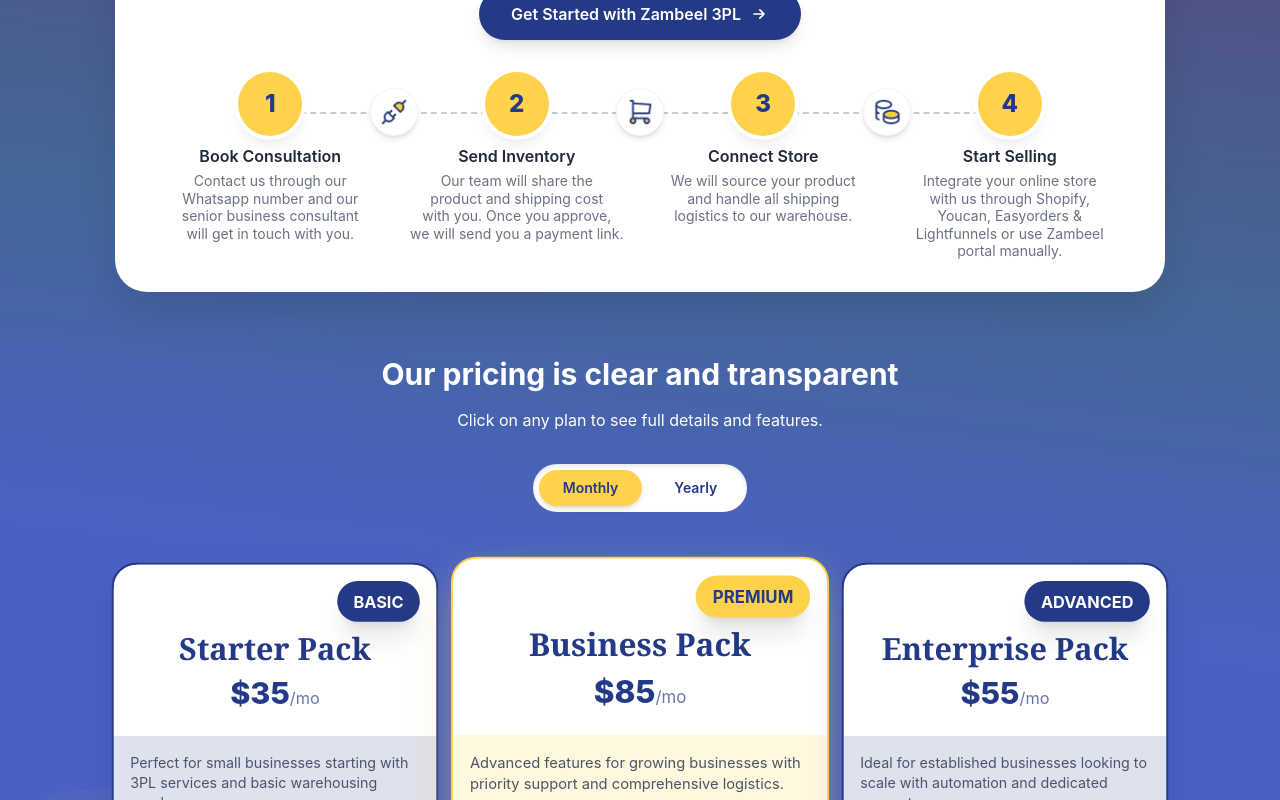
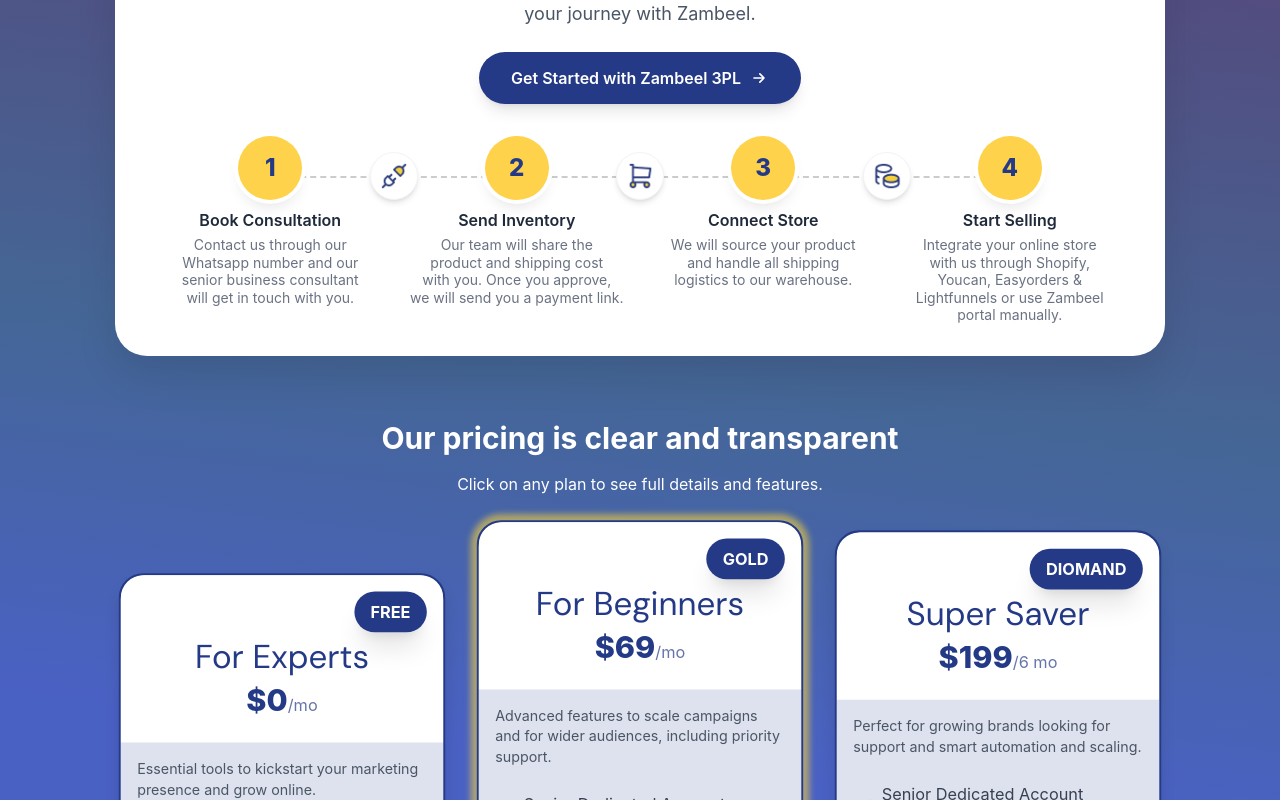
Before and after one commit to uzairhassan375/Zambeel-new-website, a React (Vite) app: page /zambeel-3pl in a window 1280 px wide. Shown: the part 2000-2800 px from the top of the page. Built offline with nearby package versions, Linux system fonts and the light colour scheme.

Commit message:
done pricing card fixes

```diff
--- a/src/components/PricingCard.jsx
+++ b/src/components/PricingCard.jsx
@@ -5,7 +5,7 @@
 const EXPANDED_HEIGHT = 500; // Fixed height when the card is fully expanded
 
 // --- Pricing Card Component ---
-const PricingCard = ({ plan, isMonthly, isActive, onClick }) => {
+const PricingCard = ({ plan, isMonthly, isActive, onClick, isLast = false, isMiddle = false, cardIndex = 0 }) => {
   const price = isMonthly ? plan.monthlyPrice : plan.yearlyPrice;
 
   // Determine card styling based on active state
@@ -41,19 +41,27 @@
         flex flex-col justify-start
         ${backgroundColor} ${borderColor}
         ${isPremium ? 'md:flex-[1.15] md:max-w-[360px]' : 'md:flex-1 md:max-w-[320px]'}
-        hover:scale-105 hover:-translate-y-2
+        md:hover:scale-105 md:hover:-translate-y-2
       `}
       style={{
         height: cardHeight,
         minHeight: minHeight,
         transform: isActive ? (isPremium ? 'scale(1.05) translateY(-8px)' : 'scale(1.02)') : 'scale(1)',
-        boxShadow: isActive
-          ? (isPremium
-              ? '0 20px 40px rgba(255, 210, 76, 0.4)'
-              : '0 15px 30px rgba(36, 58, 134, 0.2)')
+        boxShadow: isMiddle
+          ? '0px 0px 6px 6px #F4D03F99'
           : (isPremium
               ? '0 10px 20px rgba(255, 210, 76, 0.2)'
               : '0 10px 15px rgba(0,0,0,0.1)'),
+      }}
+      onMouseEnter={(e) => {
+        if (window.innerWidth >= 768 && isMiddle) {
+          e.currentTarget.style.boxShadow = '0px 0px 6px 6px #F4D03F99';
+        }
+      }}
+      onMouseLeave={(e) => {
+        if (window.innerWidth >= 768 && isMiddle) {
+          e.currentTarget.style.boxShadow = '0px 0px 6px 6px #F4D03F99';
+        }
       }}
     >
       {/* RENDER THE OVERFLOW TAG */}
@@ -63,13 +71,13 @@
       {!isActive && (
         <div className="flex flex-col items-center justify-center h-full w-full px-4 pt-4">
           {/* 1. Name: Made bigger (text-2xl) and less bold (font-semibold) */}
-          <p className="font-semibold text-2xl text-[#243a86] mb-1 mt-6" style={{ fontFamily: 'Georgia, serif' }}>
+          <p className="font-normal text-[#243a86] mb-1 mt-6 leading-[100%] tracking-[0] text-center" style={{ fontFamily: 'DM Sans, sans-serif', fontSize: '32.44px' }}>
             {plan.name}
           </p>
           {/* 2. Price: Stays after the pack name */}
           <div className={`text-2xl font-extrabold text-[#243a86]`}>
             {price}
-            <span className="text-base font-normal opacity-100">/mo</span>
+            <span className="text-base font-normal opacity-100">{isLast ? '/6 mo' : '/mo'}</span>
           </div>
         </div>
       )}
@@ -80,13 +88,13 @@
           {/* TOP SECTION - White Background with Pack Name and Price */}
           <div className="bg-white px-4 pt-16 pb-6 flex flex-col items-center justify-center rounded-t-3xl">
             {/* Name (Plan Name) - Centered */}
-            <p className={`font-semibold text-3xl text-[#243a86] mb-2`} style={{ fontFamily: 'Georgia, serif' }}>
+            <p className={`font-normal text-[#243a86] mb-2 leading-[100%] tracking-[0] text-center`} style={{ fontFamily: 'DM Sans, sans-serif', fontSize: '32.44px' }}>
               {plan.name}
             </p>
             {/* Price (Money) - Below pack name, centered */}
             <div className={`text-3xl font-extrabold text-[#243a86]`}>
               {price}
-              <span className={`text-base font-normal opacity-70`}>/mo</span>
+              <span className={`text-base font-normal opacity-70`}>{isLast ? '/6 mo' : '/mo'}</span>
             </div>
           </div>
 
@@ -119,7 +127,7 @@
                   : '0 4px 15px rgba(36, 58, 134, 0.4)',
               }}
             >
-              Get Started →
+              {cardIndex === 0 ? 'Get Started' : cardIndex === 1 ? 'Buy Gold plan' : cardIndex === 2 ? 'Buy Diamond plan' : 'Get Started'} →
             </button>
           </div>
         </div>
--- a/src/components/PricingSection.jsx
+++ b/src/components/PricingSection.jsx
@@ -51,42 +51,24 @@
           {subtitle}
         </p>
 
-        {/* Billing Switch */}
-        {showBillingToggle && (
-          <div
-            className="flex items-center justify-center gap-2 mt-4 mb-14 bg-white p-1.5 rounded-full w-max mx-auto shadow-inner"
-            style={{ boxShadow: "inset 0 2px 4px rgba(0,0,0,0.1)" }}
-          >
-            <button
-              onClick={() => setIsMonthly(true)}
-              className={`px-6 py-2 rounded-full text-sm font-semibold transition-all duration-300 ${
-                isMonthly ? "bg-[#ffd24c] text-[#243a86] shadow-md" : "bg-white text-[#243a86]"
-              }`}
-            >
-              Monthly
-            </button>
-            <button
-              onClick={() => setIsMonthly(false)}
-              className={`px-6 py-2 rounded-full text-sm font-semibold transition-all duration-300 ${
-                !isMonthly ? "bg-[#ffd24c] text-[#243a86] shadow-md" : "bg-white text-[#243a86]"
-              }`}
-            >
-              Yearly
-            </button>
-          </div>
-        )}
-
         {/* Card Layout - Vertical on mobile, horizontal on desktop */}
         <div className="flex flex-col md:flex-row gap-12 md:gap-6 items-center justify-center w-full max-w-7xl mx-auto">
-          {plans.map((plan, idx) => (
+          {plans.map((plan, idx) => {
+            const middleIndex = Math.floor(plans.length / 2);
+            const isMiddle = idx === middleIndex;
+            return (
               <PricingCard
                 key={idx}
                 plan={plan}
                 isMonthly={isMonthly}
                 isActive={isDesktop ? true : activeIndex === idx}
                 onClick={() => setActiveIndex(idx)}
+                isLast={idx === plans.length - 1}
+                isMiddle={isMiddle}
+                cardIndex={idx}
               />
-          ))}
+            );
+          })}
         </div>
       </div>
     </section>
--- a/src/components/dropshiping_components/TrendingProducts.jsx
+++ b/src/components/dropshiping_components/TrendingProducts.jsx
@@ -75,7 +75,7 @@
       }}
     >
       <div className="max-w-[1050px] mx-auto text-center">
-        <h2 className="text-3xl font-bold mb-10 text-white tracking-wide">
+        <h2 className="text-[36px] font-bold leading-[100%] tracking-[0] text-center text-white mb-10" style={{ fontFamily: 'DM Sans, sans-serif' }}>
           Trending Dropshipping Products this week
         </h2>
 
--- a/src/components/dropshiping_components/WhereTS.jsx
+++ b/src/components/dropshiping_components/WhereTS.jsx
@@ -66,7 +66,7 @@
         }}
       >
         {/* Title */}
-        <h2 className="text-3xl font-bold mb-3 md:mb-4 text-[#243a86]">
+        <h2 className="text-[36px] font-bold leading-[100%] tracking-[0] text-center text-black mb-3 md:mb-4" style={{ fontFamily: 'DM Sans, sans-serif' }}>
           {title}
         </h2>
 
--- a/src/pages/DropshippingPage.jsx
+++ b/src/pages/DropshippingPage.jsx
@@ -32,15 +32,15 @@
     >
       {/* ================= HERO SECTION ================= */}
       <section className="pb-8 md:pb-8 text-center relative pt-24 md:pt-28">
-        <h3 className="text-2xl sm:text-3xl md:text-4xl lg:text-5xl font-bold text-white mb-4 md:mb-6">Zambeel Dropshipping</h3>
-        <p className="text-lg sm:text-xl md:text-2xl text-white font-normal mb-2 md:mb-3 italic">Start Dropshipping in Largest COD Markets</p>
-        <div className="mb-6 md:mb-8">
-          <p className="text-sm sm:text-base md:text-lg text-white/95 max-w-3xl mx-auto leading-relaxed px-2 min-h-[60px] md:min-h-[72px] transition-opacity duration-500">
+        <h3 className="text-[44px] font-[800] leading-[100%] tracking-[0.02em] text-center text-white mb-4 md:mb-6" style={{ fontFamily: 'DM Sans, sans-serif' }}>Zambeel Dropshipping</h3>
+        <p className="text-[30px] font-normal italic leading-[100%] tracking-[0] text-center text-white mb-2 md:mb-3" style={{ fontFamily: 'DM Sans, sans-serif' }}>Start Dropshipping in Largest COD Markets</p>
+        <div>
+          <p className="text-[20px] font-normal italic leading-[100%] tracking-[0] text-center text-white/95 max-w-3xl mx-auto px-2 min-h-[60px] md:min-h-[40px] transition-opacity duration-500 mb-0" style={{ fontFamily: 'DM Sans, sans-serif' }}>
             {carouselTexts[currentTextIndex]}
           </p>
         </div>
         {/* Carousel dots */}
-        <div className="flex justify-center gap-2 mb-8">
+        <div className="flex justify-center gap-2 mb-4 -mt-2">
           {carouselTexts.map((_, index) => (
             <div
               key={index}
@@ -53,17 +53,23 @@
             ></div>
           ))}
         </div>
+        {/* Get Started Button */}
+        <div className="flex justify-center mb-8">
+          <button className="bg-[#ffd24c] text-[#243a86] font-bold px-8 py-3 rounded-full hover:bg-[#ffc933] transition-all duration-300 shadow-lg text-base md:text-lg">
+            Get Started
+          </button>
+        </div>
         {/* UAE/KSA Box */}
         <div className="px-4 md:px-0">
           <div className="mx-auto rounded-[32px] shadow-lg max-w-lg overflow-hidden w-full" style={{boxShadow: '0 8px 32px rgba(36,58,134,0.18)'}}>
           {/* Top: Dropshipping available */}
-          <div className="bg-[#e3e7f6] px-4 pt-4 pb-2">
-            <p className="text-[#243a86] font-bold text-lg mb-6 text-center">Dropshipping currently available in</p>
-            <div className="flex items-center justify-center gap-8 md:gap-12">
+          <div className="bg-[#e3e7f6] px-4 pt-3 pb-2">
+            <p className="text-[#243a86] font-bold text-lg mb-3 text-center">Dropshipping currently available in</p>
+            <div className="flex items-center justify-center gap-6 md:gap-8">
               {/* UAE Flag */}
               <div className="flex flex-col items-center">
-                <div className="w-24 h-24 rounded-full flex items-center justify-center mb-1 shadow-md">
-                  <div className="w-16 h-16 rounded-full overflow-hidden relative">
+                <div className="w-20 h-20 rounded-full flex items-center justify-center mb-1 shadow-md">
+                  <div className="w-14 h-14 rounded-full overflow-hidden relative">
                     <div className="absolute inset-0 flex flex-col">
                       <div className="h-1/3 bg-green-600"></div>
                       <div className="h-1/3 bg-white"></div>
@@ -76,8 +82,8 @@
               </div>
               {/* KSA Custom Icon */}
               <div className="flex flex-col items-center">
-                <div className="w-24 h-24 rounded-full flex items-center justify-center mb-1 shadow-md">
-                  <svg viewBox="0 0 96 96" className="w-[90px] h-[90px]" xmlns="http://www.w3.org/2000/svg">
+                <div className="w-20 h-20 rounded-full flex items-center justify-center mb-1 shadow-md">
+                  <svg viewBox="0 0 96 96" className="w-[75px] h-[75px]" xmlns="http://www.w3.org/2000/svg">
                     <circle cx="48" cy="48" r="34" fill="#6DA544" />
                     <path d="M34 58C34 60.7614 36.2386 63 39 63H53C53 65.2091 54.7909 67 57 67H61C63.2091 67 65 65.2091 65 63V58H34Z" fill="#F0F0F0" />
                     <path d="M65 36V46C65 47.6569 63.6569 49 62 49V53C65.866 53 69 49.866 69 46V36H65Z" fill="#F0F0F0" />
@@ -91,8 +97,8 @@
               </div>
               {/* Pakistan */}
               <div className="flex flex-col items-center">
-                <div className="w-24 h-24 rounded-full flex items-center justify-center mb-1 shadow-md">
-                  <svg viewBox="0 0 96 96" xmlns="http://www.w3.org/2000/svg" className="w-[90px] h-[90px]">
+                <div className="w-20 h-20 rounded-full flex items-center justify-center mb-1 shadow-md">
+                  <svg viewBox="0 0 96 96" xmlns="http://www.w3.org/2000/svg" className="w-[75px] h-[75px]">
                     <g clipPath="url(#clip-pk-top)">
                       <path d="M48 86C70.0914 86 88 68.0914 88 46C88 23.9086 70.0914 6 48 6C25.9086 6 8 23.9086 8 46C8 68.0914 25.9086 86 48 86Z" fill="#F0F0F0" />
                       <path d="M8 45.9997C8 61.1614 16.4358 74.3519 28.8695 81.1361V10.8633C16.4358 17.6475 8 30.838 8 45.9997Z" fill="#F0F0F0" />
@@ -114,9 +120,9 @@
           {/* Divider */}
           <div className="bg-[#e3e7f6] h-2"></div>
           {/* Bottom: Other services available */}
-          <div className="bg-gray-100 px-4 pt-2 pb-4 rounded-b-[32px]" style={{ filter: 'grayscale(100%)', opacity: 0.6 }}>
-            <p className="text-gray-500 font-bold text-lg mb-6 text-center">Other Zambeel services available in</p>
-            <div className="flex items-center justify-center gap-10">
+          <div className="bg-gray-100 px-4 pt-2 pb-3 rounded-b-[32px]" style={{ filter: 'grayscale(100%)', opacity: 0.6 }}>
+            <p className="text-gray-500 font-bold text-lg mb-3 text-center">Other Zambeel services available in</p>
+            <div className="flex items-center justify-center gap-6">
               {/* Qatar */}
               <div className="flex flex-col items-center">
                 <div className="w-10 h-10 rounded-full flex items-center justify-center mb-1 shadow" style={{ filter: 'grayscale(100%)' }}>
@@ -144,11 +150,6 @@
             </div>
           </div>
         </div>
-        {/* Decorative shapes (absolute, for visual effect) */}
-        <div className="absolute left-0 top-10 w-16 h-16 bg-[#fdd24d] opacity-30 rounded-xl rotate-12" style={{zIndex:1}}></div>
-        <div className="absolute left-32 top-40 w-14 h-14 bg-[#fdd24d] opacity-30 rounded-xl rotate-6" style={{zIndex:1}}></div>
-        <div className="absolute right-0 top-20 w-20 h-20 bg-[#fdd24d] opacity-30 rounded-xl -rotate-12" style={{zIndex:1}}></div>
-        <div className="absolute right-32 top-56 w-16 h-16 bg-[#fdd24d] opacity-30 rounded-xl rotate-3" style={{zIndex:1}}></div>
       </section>
 
       {/* ================= I GRID (Single Large Video Frame) ================= */}
@@ -193,45 +194,59 @@
         subtitle="Click on any plan to see full details and features."
         customPlans={[
           {
-            tag: "Basic",
-            name: "Starter Pack",
-            monthlyPrice: "$25",
-            yearlyPrice: "$22",
-            description: "Perfect for beginners starting their dropshipping journey with essential features.",
+            tag: "FREE",
+            name: "For Experts",
+            monthlyPrice: "$0",
+            yearlyPrice: "$0",
+            description: "Essential tools to kickstart your marketing presence and grow online.",
             features: [
-              { text: "Access to Product Catalog", included: true },
-              { text: "Basic Order Management", included: true },
-              { text: "Email Support", included: true },
-              { text: "Dedicated Account Manager", included: false },
-              { text: "Advanced Analytics & Reports", included: false },
+              { text: "Junior Account Manager", included: true },
+              { text: "Response time: Within 4 hours", included: true },
+              { text: "Whatsapp Group Access", included: false },
+              { text: "Winning Creativity & Strategy", included: false },
+              { text: "Bumper Trending Products", included: false },
+              { text: "Senior Business & market consultant", included: false },
+              { text: "Winning Creatived and Strategy", included: false },
+              { text: "Customised Packaging*", included: false },
+              { text: "Product Financing", included: false },
             ],
           },
           {
-            tag: "Premium",
-            name: "Business Pack",
-            monthlyPrice: "$75",
-            yearlyPrice: "$69",
-            description: "Advanced features for growing businesses with priority support and analytics.",
+            tag: "GOLD",
+            name: "For Beginners",
+            monthlyPrice: "$69",
+            yearlyPrice: "$207",
+            description: "Advanced features to scale campaigns and for wider audiences, including priority support.",
             features: [
-              { text: "Access to Product Catalog", included: true },
-              { text: "Advanced Order Management", included: true },
-              { text: "Priority Support", included: true },
-              { text: "Dedicated Account Manager", included: true },
-              { text: "Advanced Analytics & Reports", included: true },
+              { text: "Senior Dedicated Account Manager", included: true },
+              { text: "Response time: Within 30 minutes", included: true },
+              { text: "Whatsapp Group Access", included: true },
+              { text: "Exclusive Winning Product", included: true },
+              { text: "Winning Creatived & Strategy", included: true },
+              { text: "Bumper Trending Products", included: true },
+              { text: "Senior Business & market consultant", included: true },
+              { text: "Winning Creatived and Strategy", included: true },
+              { text: "Customised Packaging*", included: true },
+              { text: "Product Financing", included: true },
             ],
           },
           {
-            tag: "Advanced",
-            name: "Enterprise Pack",
-            monthlyPrice: "$45",
-            yearlyPrice: "$42",
-            description: "Ideal for established sellers looking to scale with automation and support.",
+            tag: "Diomand",
+            name: "Super Saver",
+            monthlyPrice: "$199",
+            yearlyPrice: "$447",
+            description: "Perfect for growing brands looking for support and smart automation and scaling.",
             features: [
-              { text: "Access to Product Catalog", included: true },
-              { text: "Advanced Order Management", included: true },
-              { text: "Priority Support", included: true },
-              { text: "Dedicated Account Manager", included: true },
-              { text: "Advanced Analytics & Reports", included: false },
+              { text: "Senior Dedicated Account Manager", included: true },
+              { text: "Response time: Within 30 minutes", included: true },
+              { text: "Whatsapp Group Access", included: true },
+              { text: "Exclusive Winning Product", included: true },
+              { text: "Winning Creatived & Strategy", included: true },
+              { text: "Bumper Trending Products", included: true },
+              { text: "Senior Business & market consultant", included: true },
+              { text: "Winning Creatived and Strategy", included: true },
+              { text: "Customised Packaging*", included: true },
+              { text: "Product Financing", included: true },
             ],
           },
         ]}
--- a/src/pages/HomePage.jsx
+++ b/src/pages/HomePage.jsx
@@ -1024,6 +1024,8 @@
                 </div>
               </div>
 
+
+
               <h3 className="hidden md:block text-center text-lg font-bold text-gray-800 mb-4">
                 Most recent reviews
               </h3>
--- a/src/pages/Zambeel3PLPage.jsx
+++ b/src/pages/Zambeel3PLPage.jsx
@@ -168,7 +168,7 @@
                 {carouselTexts[currentTextIndex].line3}
               </p>
             </div>
-            <div className="flex justify-center items-center space-x-2 mb-8 md:mb-10">
+            <div className="flex justify-center items-center space-x-2 mb-4">
               {carouselTexts.map((_, index) => (
                 <div
                   key={index}
@@ -179,6 +179,12 @@
                   }`}
                 ></div>
               ))}
+            </div>
+            {/* Get Started Button */}
+            <div className="flex justify-center mb-8 md:mb-10">
+              <button className="bg-[#ffd24c] text-[#243a86] font-bold px-8 py-3 rounded-full hover:bg-[#ffc933] transition-all duration-300 shadow-lg text-base md:text-lg">
+                Get Started
+              </button>
             </div>
           </div>
           <div className="max-w-md md:max-w-2xl mx-auto">
@@ -413,45 +419,59 @@
         subtitle="Click on any plan to see full details and features."
         customPlans={[
           {
-            tag: "Basic",
-            name: "Starter Pack",
-            monthlyPrice: "$35",
-            yearlyPrice: "$32",
-            description: "Perfect for small businesses starting with 3PL services and basic warehousing needs.",
+            tag: "FREE",
+            name: "For Experts",
+            monthlyPrice: "$0",
+            yearlyPrice: "$0",
+            description: "Essential tools to kickstart your marketing presence and grow online.",
             features: [
-              { text: "Basic Storage Space", included: true },
-              { text: "Order Fulfillment", included: true },
-              { text: "Email Support", included: true },
-              { text: "Dedicated Account Manager", included: false },
-              { text: "Advanced Inventory Management", included: false },
+              { text: "Junior Account Manager", included: true },
+              { text: "Response time: Within 4 hours", included: true },
+              { text: "Whatsapp Group Access", included: false },
+              { text: "Winning Creativity & Strategy", included: false },
+              { text: "Bumper Trending Products", included: false },
+              { text: "Senior Business & market consultant", included: false },
+              { text: "Winning Creatived and Strategy", included: false },
+              { text: "Customised Packaging*", included: false },
+              { text: "Product Financing", included: false },
             ],
           },
           {
-            tag: "Premium",
-            name: "Business Pack",
-            monthlyPrice: "$85",
-            yearlyPrice: "$79",
-            description: "Advanced features for growing businesses with priority support and comprehensive logistics.",
+            tag: "GOLD",
+            name: "For Beginners",
+            monthlyPrice: "$69",
+            yearlyPrice: "$207",
+            description: "Advanced features to scale campaigns and for wider audiences, including priority support.",
             features: [
-              { text: "Extended Storage Space", included: true },
-              { text: "Priority Order Fulfillment", included: true },
-              { text: "Priority Support", included: true },
-              { text: "Dedicated Account Manager", included: true },
-              { text: "Advanced Inventory Management", included: true },
+              { text: "Senior Dedicated Account Manager", included: true },
+              { text: "Response time: Within 30 minutes", included: true },
+              { text: "Whatsapp Group Access", included: true },
+              { text: "Exclusive Winning Product", included: true },
+              { text: "Winning Creatived & Strategy", included: true },
+              { text: "Bumper Trending Products", included: true },
+              { text: "Senior Business & market consultant", included: true },
+              { text: "Winning Creatived and Strategy", included: true },
+              { text: "Customised Packaging*", included: true },
+              { text: "Product Financing", included: true },
             ],
           },
           {
-            tag: "Advanced",
-            name: "Enterprise Pack",
-            monthlyPrice: "$55",
-            yearlyPrice: "$52",
-            description: "Ideal for established businesses looking to scale with automation and dedicated support.",
+            tag: "Diomand",
+            name: "Super Saver",
+            monthlyPrice: "$199",
+            yearlyPrice: "$447",
+            description: "Perfect for growing brands looking for support and smart automation and scaling.",
             features: [
-              { text: "Extended Storage Space", included: true },
-              { text: "Priority Order Fulfillment", included: true },
-              { text: "Priority Support", included: true },
-              { text: "Dedicated Account Manager", included: true },
-              { text: "Advanced Inventory Management", included: false },
+              { text: "Senior Dedicated Account Manager", included: true },
+              { text: "Response time: Within 30 minutes", included: true },
+              { text: "Whatsapp Group Access", included: true },
+              { text: "Exclusive Winning Product", included: true },
+              { text: "Winning Creatived & Strategy", included: true },
+              { text: "Bumper Trending Products", included: true },
+              { text: "Senior Business & market consultant", included: true },
+              { text: "Winning Creatived and Strategy", included: true },
+              { text: "Customised Packaging*", included: true },
+              { text: "Product Financing", included: true },
             ],
           },
         ]}
```
Also changed, not shown: src/components/dropshiping_components/WhyZambeel.jsx (+72 -69 lines), src/pages/Zambeel360Page.jsx (+7 -1 lines). Lines whose indentation alone changed are shown as unchanged.
